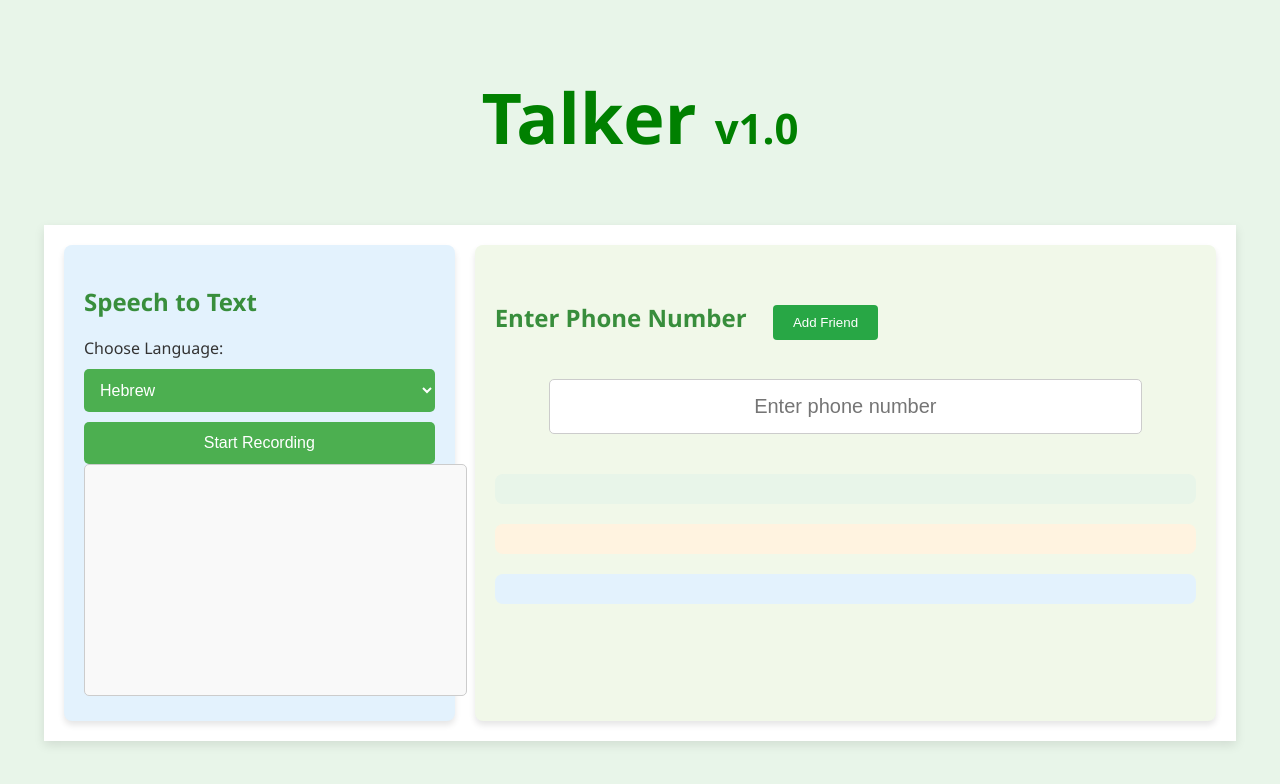
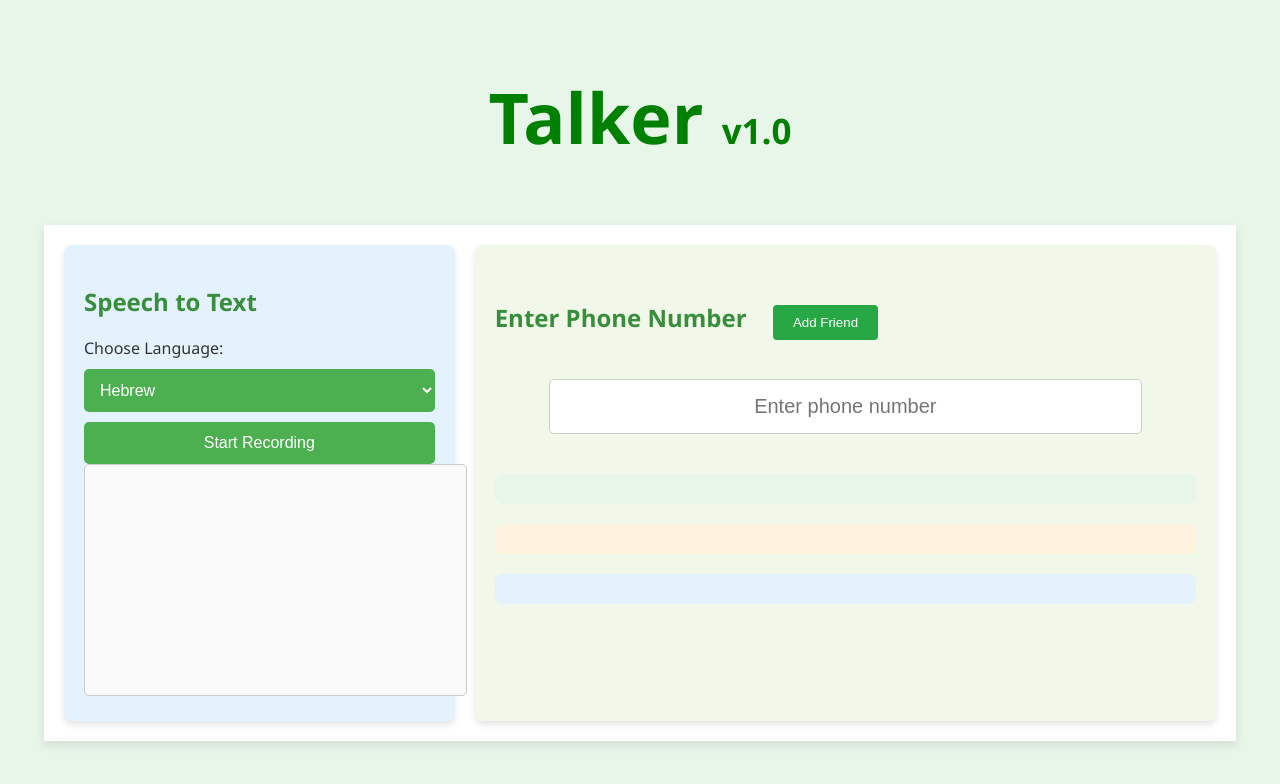
Before and after one commit to Issyanofsky/talker, a plain HTML site: page prod/nginxhtml/index.html in a window 1280 px wide. Drawn offline with Linux system fonts and the light colour scheme.

Commit message:
Update index.html

```diff
--- a/prod/nginxhtml/index.html
+++ b/prod/nginxhtml/index.html
@@ -233,7 +233,7 @@
 </head>
 <body>
     <!-- Title -->
-    <h1>Talker <span style="font-size: 0.6em;">v1.0</span></h1>
+    <h1>Talker <span style="font-size: 0.5em;">v1.0</span></h1>
 <div class="container">
     <!-- Speech to Text Section -->
     <div class="speech-to-text">
```
